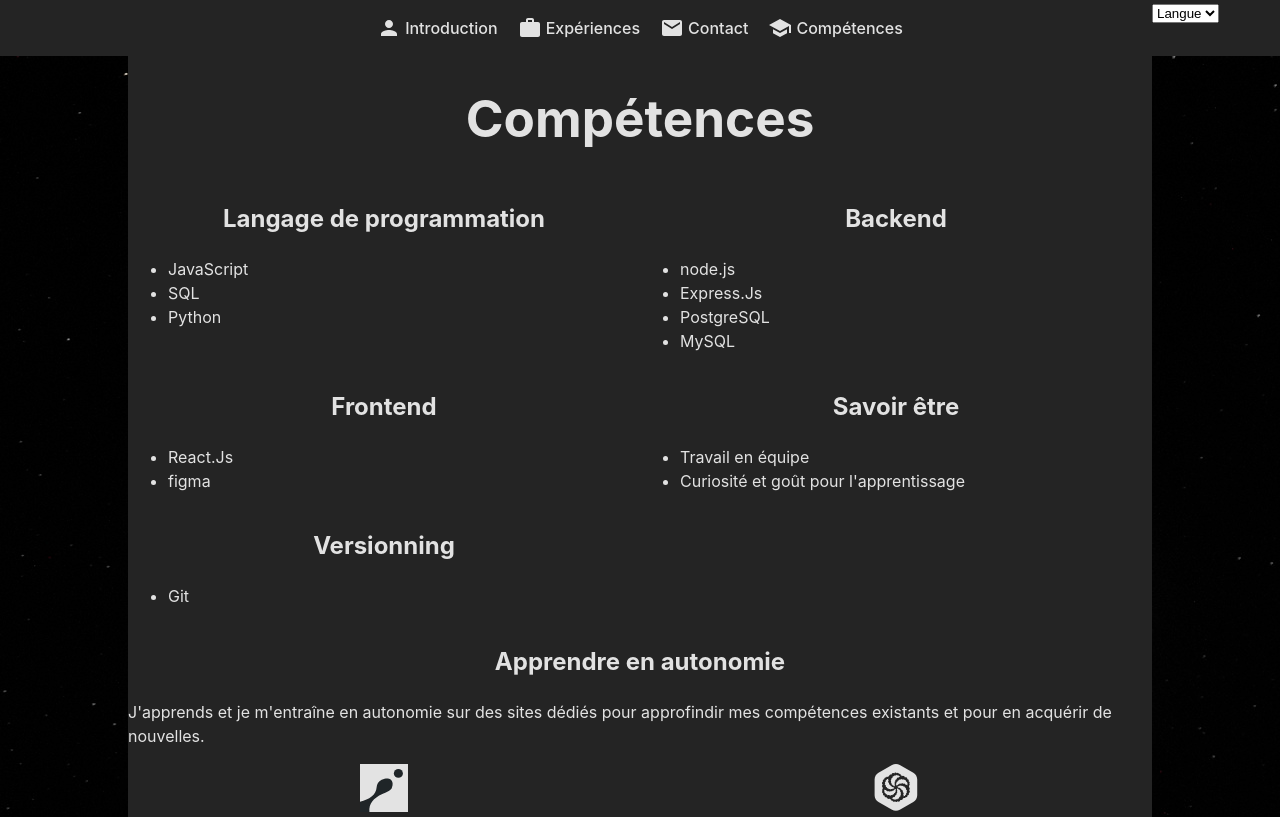
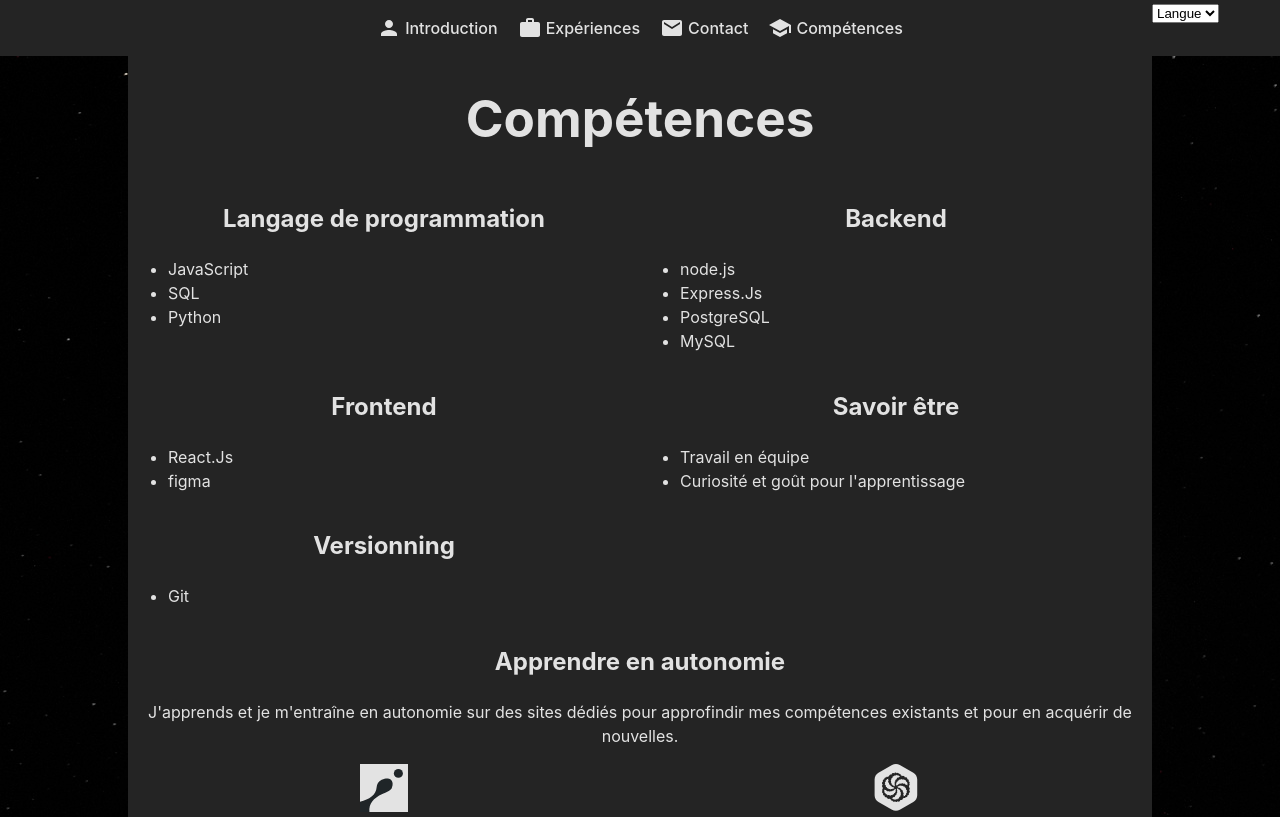
Before and after one commit to simon-attila-fr/portfolio, a React (Vite) app: page /skills in a window 1280 px wide. Shown: the top 817 px of the page. Built offline with nearby package versions, Linux system fonts and the light colour scheme.

Commit message:
Little fixes - readme, Contact

```diff
--- a/src/Pages/Skills/Skills.jsx
+++ b/src/Pages/Skills/Skills.jsx
@@ -43,7 +43,7 @@ export default function Skills() {
       </div>
       <div>
         <h2>{thisPageContent.profiles_title}</h2>
-        <p>{thisPageContent.profiles_description}</p>
+        <p style={{ textAlign: "center" }}>{thisPageContent.profiles_description}</p>
         <div className="skillcards_container">
           {thisPageContent.profiles.map((profile, index) => {
             return (
```
Also changed, not shown: 1 other file (tests, documents, lock files or other folders).
